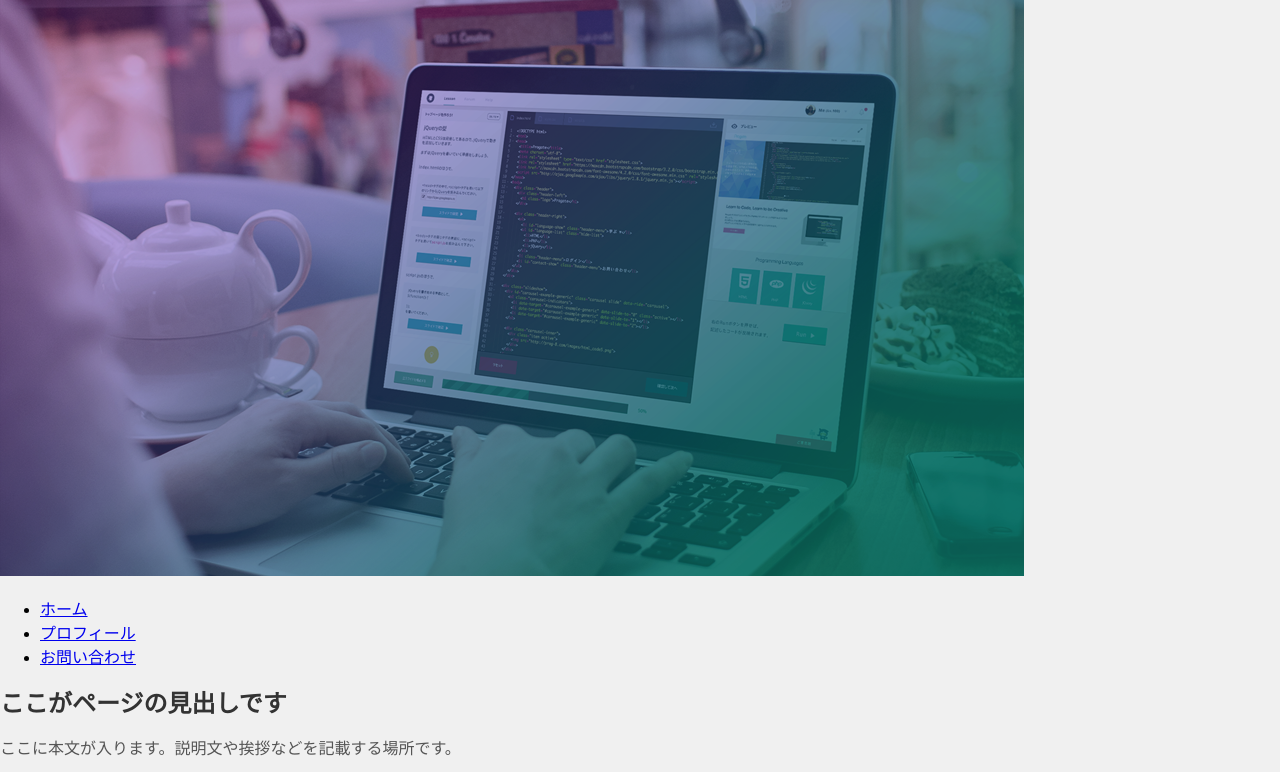
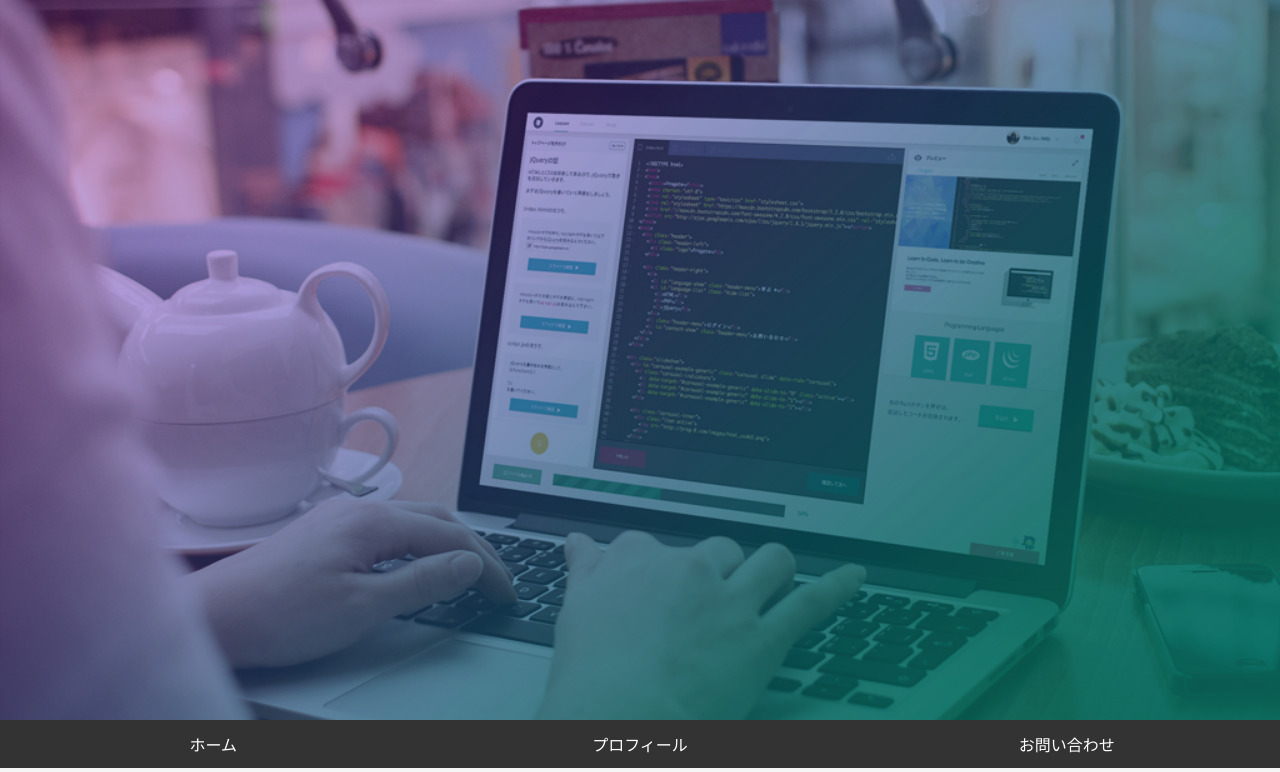
Before and after one commit to s1290025/sample.site, a plain HTML site: page index.html in a window 1280 px wide. Shown: the top 772 px of the page. Drawn offline with Linux system fonts and the light colour scheme.

Commit message:
Update stylesheet.css

```diff
--- a/stylesheet.css
+++ b/stylesheet.css
@@ -1,29 +1,60 @@
+/* 基本スタイル */
 body {
   margin: 0;
   font-family: sans-serif;
-  background-color: #f0f0f0;
+  background-color: #f5f5f5;
+  color: #333;
 }
 
-.header img {
+header img {
   width: 100%;
   height: auto;
   display: block;
 }
 
-.content {
-  background-color: white;
-  max-width: 600px;
-  margin: 20px auto;
-  padding: 20px;
-  border-radius: 8px;
+/* ナビゲーション */
+nav {
+  background-color: #333;
 }
 
-h1 {
-  font-size: 24px;
-  color: #333;
+nav ul {
+  list-style: none;
+  margin: 0;
+  padding: 0;
+  display: flex;
 }
 
-p {
-  font-size: 16px;
-  color: #555;
+nav li {
+  flex: 1;
+  text-align: center;
 }
+
+nav a {
+  display: block;
+  padding: 12px 0;
+  color: white;
+  text-decoration: none;
+}
+
+nav a:hover {
+  background-color: #555;
+}
+
+/* メインコンテンツ */
+main {
+  max-width: 800px;
+  margin: 20px auto;
+  padding: 0 20px;
+  background-color: white;
+  border-radius: 8px;
+  box-shadow: 0 0 8px rgba(0, 0, 0, 0.1);
+  padding: 20px;
+}
+
+/* フッター */
+footer {
+  text-align: center;
+  padding: 10px;
+  font-size: 14px;
+  color: #888;
+}
```
